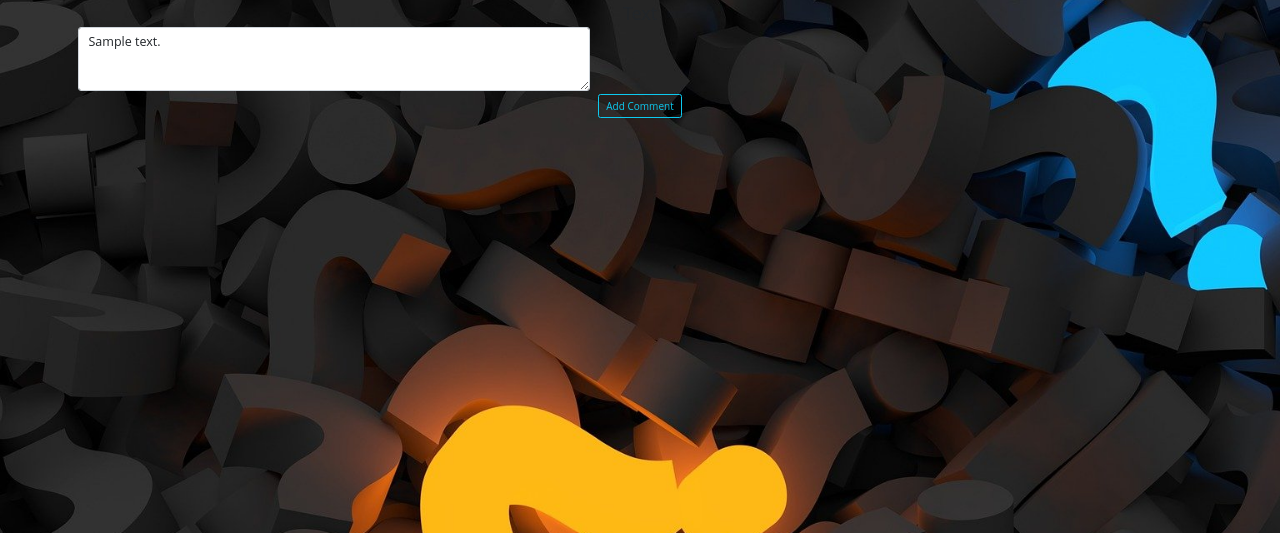
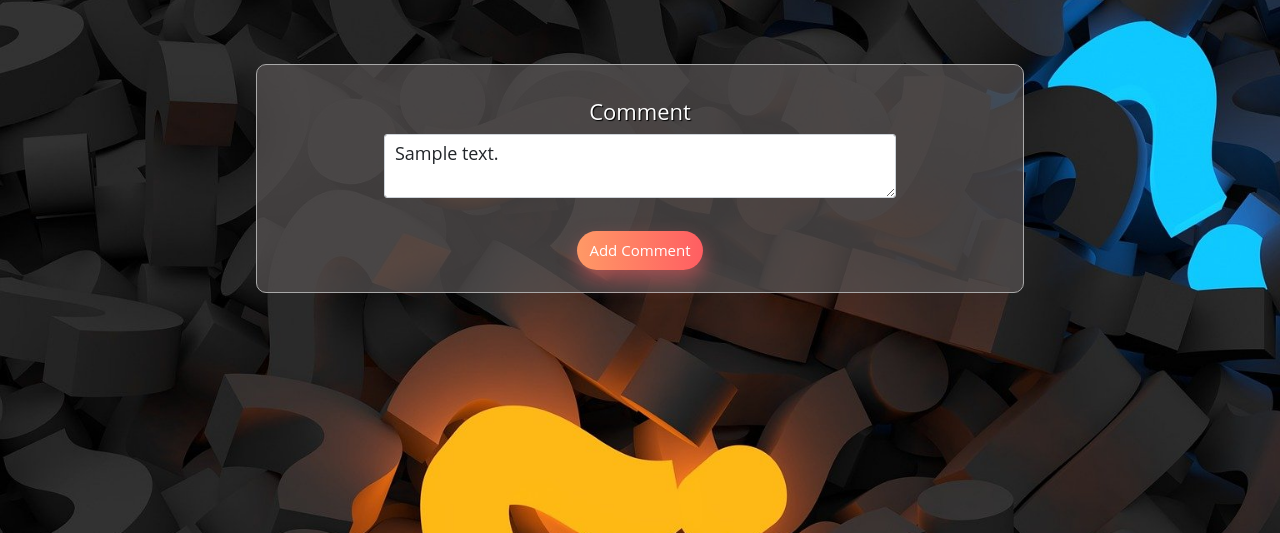
Before and after one commit to Illia-Br/should-i-do-it, a Flask app: page /1/update in a window 1280 px wide. Shown: the part 82-615 px from the top of the page. Run offline with Flask 2, Linux system fonts and the light colour scheme; a user stored in the database is signed in; tables that the repository leaves empty hold one stand-in row (values such as "Sample post").

Commit message:
style update comment page

```diff
--- a/myapp/comments/forms.py
+++ b/myapp/comments/forms.py
@@ -3,5 +3,5 @@ from wtforms import StringField, SubmitField, TextAreaField
 from wtforms.validators import DataRequired
 
 class CommentForm(FlaskForm):
-    text = TextAreaField('Text', validators=[DataRequired()])
+    text = TextAreaField('Comment', validators=[DataRequired()])
     submit = SubmitField('Add Comment')
--- a/myapp/static/styles/style.css
+++ b/myapp/static/styles/style.css
@@ -224,6 +224,7 @@ h2 {
 #text {
   width: 40vw;
   height: 8vh;
+  margin: 1% auto 0;
 }
 
 .btn-container {
--- a/myapp/templates/update_comment.html
+++ b/myapp/templates/update_comment.html
@@ -1,16 +1,15 @@
 {% extends "base.html" %}
 {% block content %}
-    <div class="container">
-      <form class="form-group" method="POST">
+    <div class="create-container">
+      <form class="create-form" method="POST">
           {{form.hidden_tag()}}
 
-          <div class="form-group">
+
             {{form.text.label(class="form-control-label")}}
-            {{form.text(class="form-control form-control-lg")}}
-        </div>
-        <div class="form-group">
-            {{form.submit(class="btn btn-outline-info")}}
-        </div>
+            {{form.text(class="form-control form-control-lg text-in-form")}}
+            <br>
+            {{form.submit(class="btn-prim")}}
+
       </form>
     </div>
 {% endblock %}
```
